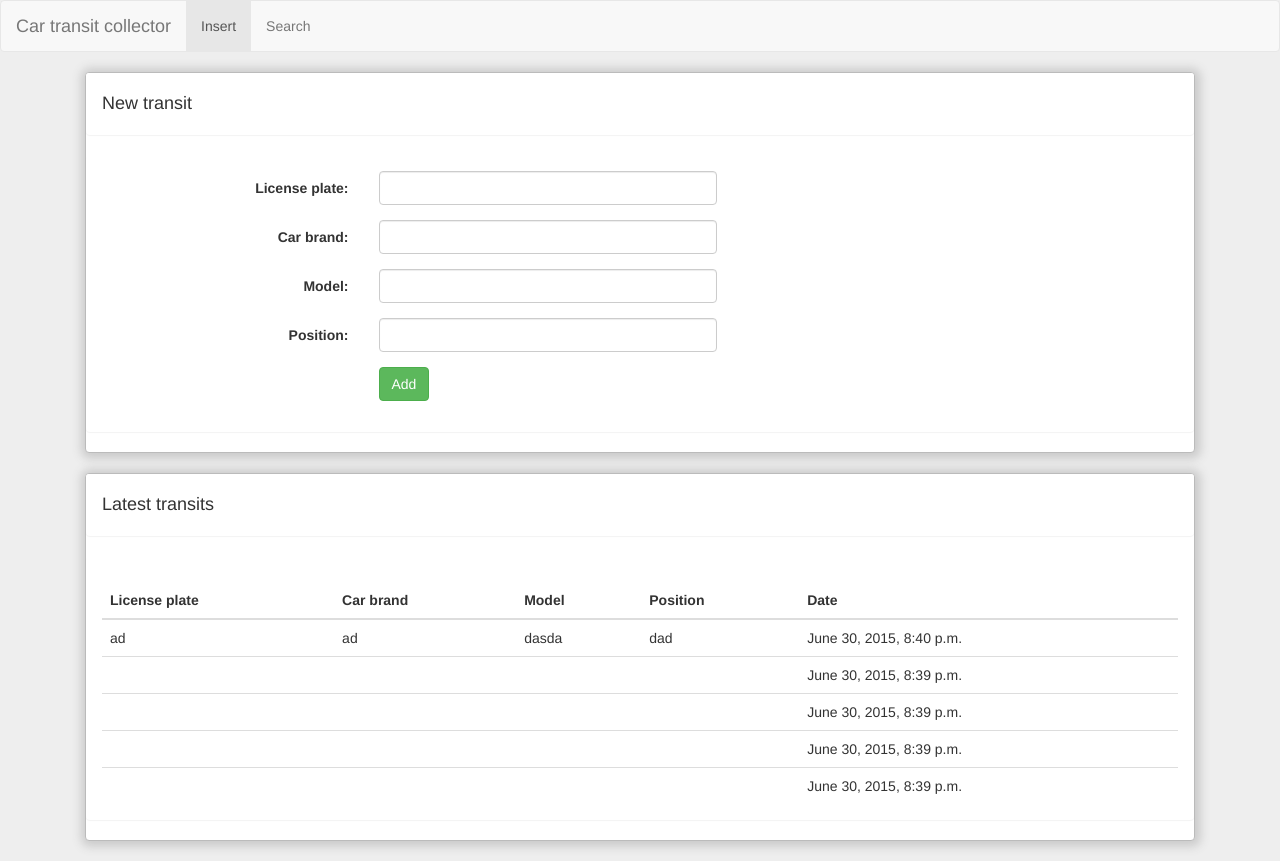
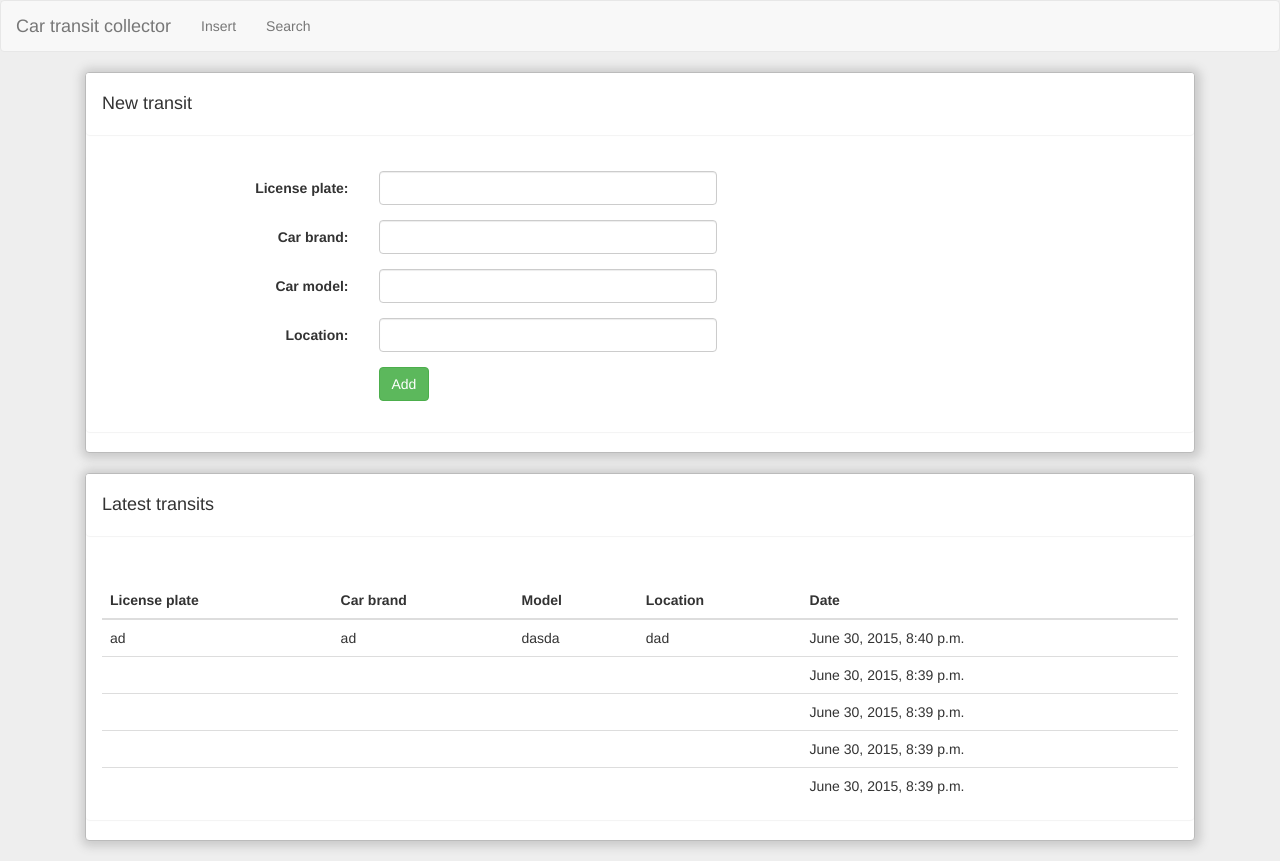
Before and after one commit to danerictech/lptracker, a Django app: page /lpcoll/ in a window 1280 px wide. Run offline with Django 3.2, Linux system fonts and the light colour scheme; data comes from the database, SQL or seed files in the repository; both versions use the stored data as it was after the commit; some libraries are stand-ins or nearby versions.

Commit message:
20150630 0.0.2 * Added new transit feature * TODO validation, tests

```diff
--- /dev/null
+++ b/lpcoll/templates/base.html
@@ -0,0 +1,46 @@
+<!DOCTYPE html>
+<html lang="en">
+<head>
+    {% load staticfiles %}
+
+    <link rel="stylesheet" href="//maxcdn.bootstrapcdn.com/bootstrap/3.3.5/css/bootstrap.min.css">
+    <link rel="stylesheet" href="{% static 'stylesheets/main.css' %}">
+    <script src="{% static 'scripts/jquery-1.11.3.min.js' %}" type="text/javascript"></script>
+
+    <title>{% block title %}My amazing site{% endblock %}</title>
+
+    <meta charset="UTF-8">
+</head>
+<body>
+<nav class="navbar navbar-default">
+    <div class="container-fluid">
+        <!-- Brand and toggle get grouped for better mobile display -->
+        <div class="navbar-header">
+            <button type="button" class="navbar-toggle collapsed" data-toggle="collapse"
+                    data-target="#bs-example-navbar-collapse-1" aria-expanded="false">
+                <span class="sr-only">Toggle navigation</span>
+                <span class="icon-bar"></span>
+                <span class="icon-bar"></span>
+                <span class="icon-bar"></span>
+            </button>
+            <a class="navbar-brand" href="#">Car transit collector</a>
+        </div>
+
+        <div class="collapse navbar-collapse" id="bs-example-navbar-collapse-1">
+            <ul class="nav navbar-nav">
+                <li><a href="/lpcoll/">Insert</a></li>
+                <li><a href="/lpcoll/transits">Search</a></li>
+            </ul>
+        </div>
+        <!-- /.navbar-collapse -->
+    </div>
+    <!-- /.container-fluid -->
+</nav>
+<div class="container">
+
+    {% block content %}{% endblock %}
+
+</div>
+
+</body>
+</html>
--- a/lpcoll/templates/index.html
+++ b/lpcoll/templates/index.html
@@ -1,41 +1,7 @@
-<!DOCTYPE html>
-<html lang="en">
-<head>
-    {% load staticfiles %}
+{% extends "base.html" %}
 
-    <link rel="stylesheet" href="//maxcdn.bootstrapcdn.com/bootstrap/3.3.5/css/bootstrap.min.css">
-    <link rel="stylesheet" href="{% static 'stylesheets/main.css' %}">
-    <script src="{% static 'scripts/jquery-1.11.3.min.js' %}" type="text/javascript"></script>
-
-    <meta charset="UTF-8">
-    <title></title>
-</head>
-<body>
-<nav class="navbar navbar-default">
-    <div class="container-fluid">
-        <!-- Brand and toggle get grouped for better mobile display -->
-        <div class="navbar-header">
-            <button type="button" class="navbar-toggle collapsed" data-toggle="collapse"
-                    data-target="#bs-example-navbar-collapse-1" aria-expanded="false">
-                <span class="sr-only">Toggle navigation</span>
-                <span class="icon-bar"></span>
-                <span class="icon-bar"></span>
-                <span class="icon-bar"></span>
-            </button>
-            <a class="navbar-brand" href="#">Car transit collector</a>
-        </div>
-
-        <div class="collapse navbar-collapse" id="bs-example-navbar-collapse-1">
-            <ul class="nav navbar-nav">
-                <li class="active"><a href="/lpcoll/">Insert</a></li>
-                <li><a href="/lpcoll/transits">Search</a></li>
-            </ul>
-        </div>
-        <!-- /.navbar-collapse -->
-    </div>
-    <!-- /.container-fluid -->
-</nav>
-<div class="container">
+{% block title %}Add new transits{% endblock %}
+{% block content %}
 
     <row>
         <div class="col-xs-12">
@@ -44,33 +10,34 @@
                     <h4>New transit</h4>
                 </div>
                 <div class="panel panel-body">
-                    <form method="POST" action="@routes.Application.addTransit()" class="form-horizontal">
+                    <form method="POST" action="addTransit/" class="form-horizontal">
+                        {% csrf_token %}
                         <div class="form-group">
-                            <label class="col-xs-3 control-label" for="plate">License plate: </label>
+                            <label class="col-xs-3 control-label" for="license_plate">License plate: </label>
 
                             <div class="col-xs-4">
-                                <input type="text" name="plate" id="plate" class="form-control"/>
+                                <input type="text" name="license_plate" id="license_plate" class="form-control"/>
                             </div>
                         </div>
                         <div class="form-group">
-                            <label class="col-xs-3 control-label" for="brand">Car brand: </label>
+                            <label class="col-xs-3 control-label" for="car_brand">Car brand: </label>
 
                             <div class="col-xs-4">
-                                <input type="text" name="brand" id="brand" class="form-control"/>
+                                <input type="text" name="car_brand" id="car_brand" class="form-control"/>
                             </div>
                         </div>
                         <div class="form-group">
-                            <label class="col-xs-3 control-label" for="model">Model: </label>
+                            <label class="col-xs-3 control-label" for="car_model">Car model: </label>
 
                             <div class="col-xs-4">
-                                <input type="text" name="model" id="model" class="form-control"/>
+                                <input type="text" name="car_model" id="car_model" class="form-control"/>
                             </div>
                         </div>
                         <div class="form-group">
-                            <label class="col-xs-3 control-label" for="position">Position: </label>
+                            <label class="col-xs-3 control-label" for="location">Location: </label>
 
                             <div class="col-xs-4">
-                                <input type="text" name="position" id="position" class="form-control"/>
+                                <input type="text" name="location" id="location" class="form-control"/>
                             </div>
                         </div>
                         <div class="form-group">
@@ -97,7 +64,7 @@
                             <th>License plate</th>
                             <th>Car brand</th>
                             <th>Model</th>
-                            <th>Position</th>
+                            <th>Location</th>
                             <th>Date</th>
                         </tr>
                         {% if transits %}
@@ -122,7 +89,4 @@
             </div>
         </div>
     </row>
-</div>
-
-</body>
-</html>
+{% endblock %}
--- a/lpcoll/urls.py
+++ b/lpcoll/urls.py
@@ -6,6 +6,7 @@ from . import views
 
 urlpatterns = [
     url(r'^$', views.IndexView.as_view(), name='index'),
+    url(r'^index$', views.IndexView.as_view(), name='index'),
     url(r'^transits/$', views.TransitsView.as_view(), name='transits'),
     url(r'^addTransit/$', views.addTransit, name='transit'),
 ]
--- a/lpcoll/views.py
+++ b/lpcoll/views.py
@@ -1,12 +1,11 @@
-from django.shortcuts import get_object_or_404, render
-
-# Create your views here.
-from django.http import HttpResponse
-from django.template import RequestContext, loader
+from django.utils import timezone
+from django.http import HttpResponseRedirect
+from django.core.urlresolvers import reverse
 from django.views import generic
 
 from .models import Transit
 
+# Create your views here.
 
 class IndexView(generic.ListView):
     template_name = 'index.html'
@@ -27,10 +26,13 @@ class TransitsView(generic.ListView):
 
 
 def addTransit(request):
-    Transit.add(
+    t = Transit(
         license_plate=request.POST['license_plate'],
         car_brand=request.POST['license_plate'],
         car_model=request.POST['car_model'],
-        location=request.POST['location'])
+        location=request.POST['location'],
+        transit_date=timezone.now()
+    )
+    t.save()
 
-    return HttpResponseRedirect(reverse('transits'))
+    return HttpResponseRedirect(reverse('index'))
```
Also changed, not shown: lpcoll/templates/transits.html (+8 -44 lines), CHANGELOG.md, lptracker.sqlite3.
